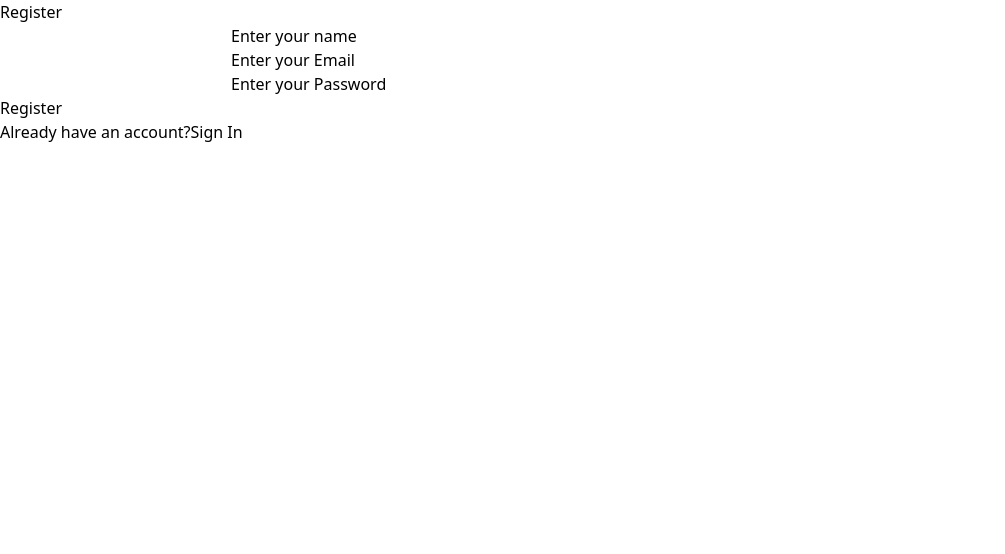
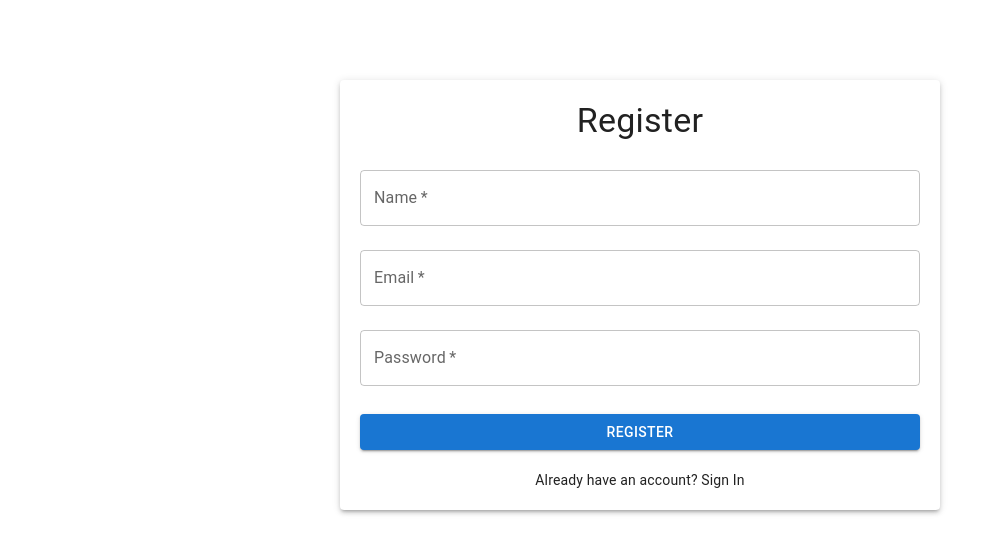
Before and after one commit to mahmoodiftee/Accredian-frontend-task, a React (Vite) app: page / in a window 1280 px wide. Shown: the top 554 px of the page, without its empty margins (0-1005 px from the left). Built offline with nearby package versions, Linux system fonts and the light colour scheme.

Commit message:
redesigning the forms using material ui

```diff
--- a/package.json
+++ b/package.json
@@ -10,6 +10,9 @@
     "preview": "vite preview"
   },
   "dependencies": {
+    "@emotion/react": "^11.11.1",
+    "@emotion/styled": "^11.11.0",
+    "@mui/material": "^5.15.0",
     "axios": "^1.6.2",
     "localforage": "^1.10.0",
     "match-sorter": "^6.3.1",
--- a/src/Pages/Registration.jsx
+++ b/src/Pages/Registration.jsx
@@ -1,17 +1,26 @@
+import React, { useState } from "react";
+import { Link, useNavigate } from "react-router-dom";
+import { TextField, Button, Typography, Container, Paper } from "@mui/material";
+import { styled } from "@mui/system";
 import axios from "axios";
 import toast from "react-hot-toast";
-import { Link } from "react-router-dom";
+
+const StyledPaper = styled(Paper)({
+    maxWidth: "600px",
+    margin: "auto",
+    padding: "20px",
+    marginTop: "10vh",
+});
 
 const Registration = () => {
+    const navigate = useNavigate();
+    const [name, setName] = useState("");
+    const [email, setEmail] = useState("");
+    const [password, setPassword] = useState("");
 
     const handleSignUp = async (e) => {
         e.preventDefault();
-        const email = e.target.email.value;
-        const password = e.target.password.value;
-        const name = e.target.name.value;
-        console.log(name, email, password);
         const userInfo = { name, email, password };
-        console.log(userInfo);
 
         if (password.length < 6) {
             toast.error("Password must be at least 6 characters")
@@ -22,90 +31,75 @@ const Registration = () => {
         if (!/[!@#$%^&*()_+{}\[\]:;<>,.?~\\-]/.test(password)) {
             toast.error("Password must contain one special character such as ( @ )")
         }
+
         axios.post('http://localhost:8081/signup', userInfo)
             .then(res => {
                 if (res.status === 200 && res.data.affectedRows > 0) {
                     toast.success("User created successfully");
+                    navigate('/login');
                 } else {
                     toast.error("Failed to create user");
                 }
-                console.log(res);
             })
             .catch(err => toast.error(err));
-
     };
 
-
     return (
-        <div className="mt-10 h-screen">
-            <div className="flex justify-center items-center ">
-                <div className="max-w-[600px] lg:px-10 relative flex flex-col rounded-xl border bg-white bg-clip-border  text-[#403F3F] shadow-none">
-                    <p className="block w-[60%] mx-auto border-b-2 py-2 text-center text-3xl font-semibold leading-snug tracking-normal text-blue-gray-900 antialiased">
+        <Container>
+            <StyledPaper elevation={3}>
+                <Typography variant="h4" align="center" gutterBottom>
                     Register
-                    </p>
-                    <form
-                        onSubmit={handleSignUp}
-                        className="mt-4 mb-4 w-80 max-w-screen-lg"
-                    >
-                        <div className="mb-4 flex flex-col gap-4">
-                            <div className="relative h-10 w-[80%] mx-auto min-w-[200px]">
-                                <input
-                                    className="peer rounded-lg h-full w-full  border border-blue-gray-200 border-t-transparent bg-[#F3F3F3] p-3  text-sm font-normal text-blue-gray-700 outline outline-0 transition-all placeholder-shown:border placeholder-shown:border-blue-gray-200 placeholder-shown:border-t-blue-gray-200 focus:border-2 focus:border-[#403F3F] focus:border-t-transparent focus:outline-0 disabled:border-0 disabled:bg-blue-gray-50"
-                                    placeholder=" "
-                                    type="text"
-                                    name="name"
+                </Typography>
+                <form onSubmit={handleSignUp}>
+                    <TextField
+                        label="Name"
+                        variant="outlined"
+                        fullWidth
+                        margin="normal"
+                        value={name}
+                        onChange={(e) => setName(e.target.value)}
                         required
                     />
-                                <label className="before:content[' '] after:content[' '] pointer-events-none absolute left-0 -top-1.5 flex h-full w-full select-none text-[9px] font-normal leading-tight text-blue-gray-400 transition-all before:pointer-events-none before:mt-[6.5px] before:mr-1 before:box-border before:block before:h-1.5 before:w-2.5 before:rounded-tl-md before:border-t before:border-l before:border-blue-gray-200 before:transition-all after:pointer-events-none after:mt-[6.5px] after:ml-1 after:box-border after:block after:h-1.5 after:w-2.5 after:flex-grow after:rounded-tr-md after:border-t after:border-r after:border-blue-gray-200 after:transition-all peer-placeholder-shown:text-sm peer-placeholder-shown:leading-[4.1] peer-placeholder-shown:text-blue-gray-500 peer-placeholder-shown:before:border-transparent peer-placeholder-shown:after:border-transparent peer-focus:text-[9px] peer-focus:leading-tight peer-focus:text-[#403F3F] peer-focus:before:border-t-2 peer-focus:before:border-l-2 peer-focus:before:!border-[#403F3F] peer-focus:after:border-t-2 peer-focus:after:border-r-2 peer-focus:after:!border-[#403F3F] peer-disabled:text-transparent peer-disabled:before:border-transparent peer-disabled:after:border-transparent peer-disabled:peer-placeholder-shown:text-blue-gray-500">
-                                    Enter your name
-                                </label>
-                            </div>
-                            <div className="relative h-10 w-[80%] mx-auto min-w-[200px]">
-                                <input
-                                    className="peer rounded-lg h-full w-full  border border-blue-gray-200 border-t-transparent bg-[#F3F3F3] p-5  text-sm font-normal text-blue-gray-700 outline outline-0 transition-all placeholder-shown:border placeholder-shown:border-blue-gray-200 placeholder-shown:border-t-blue-gray-200 focus:border-2 focus:border-[#403F3F] focus:border-t-transparent focus:outline-0 disabled:border-0 disabled:bg-blue-gray-50"
-                                    placeholder=" "
+                    <TextField
+                        label="Email"
+                        variant="outlined"
+                        fullWidth
+                        margin="normal"
                         type="email"
-                                    name="email"
+                        value={email}
+                        onChange={(e) => setEmail(e.target.value)}
                         required
                     />
-                                <label className="before:content[' '] after:content[' '] pointer-events-none absolute left-0 -top-1.5 flex h-full w-full select-none text-[9px] font-normal leading-tight text-blue-gray-400 transition-all before:pointer-events-none before:mt-[6.5px] before:mr-1 before:box-border before:block before:h-1.5 before:w-2.5 before:rounded-tl-md before:border-t before:border-l before:border-blue-gray-200 before:transition-all after:pointer-events-none after:mt-[6.5px] after:ml-1 after:box-border after:block after:h-1.5 after:w-2.5 after:flex-grow after:rounded-tr-md after:border-t after:border-r after:border-blue-gray-200 after:transition-all peer-placeholder-shown:text-sm peer-placeholder-shown:leading-[4.1] peer-placeholder-shown:text-blue-gray-500 peer-placeholder-shown:before:border-transparent peer-placeholder-shown:after:border-transparent peer-focus:text-[9px] peer-focus:leading-tight peer-focus:text-[#403F3F] peer-focus:before:border-t-2 peer-focus:before:border-l-2 peer-focus:before:!border-[#403F3F] peer-focus:after:border-t-2 peer-focus:after:border-r-2 peer-focus:after:!border-[#403F3F] peer-disabled:text-transparent peer-disabled:before:border-transparent peer-disabled:after:border-transparent peer-disabled:peer-placeholder-shown:text-blue-gray-500">
-                                    Enter your Email
-                                </label>
-                            </div>
-                            <div className="relative h-10 w-[80%] mx-auto min-w-[200px]">
-                                <input
+                    <TextField
+                        label="Password"
+                        variant="outlined"
+                        fullWidth
+                        margin="normal"
                         type="password"
-                                    className="peer rounded-lg h-full w-full  border border-blue-gray-200 border-t-transparent bg-[#F3F3F3] p-5  text-sm font-normal text-blue-gray-700 outline outline-0 transition-all placeholder-shown:border placeholder-shown:border-blue-gray-200 placeholder-shown:border-t-blue-gray-200 focus:border-2 focus:border-[#403F3F] focus:border-t-transparent focus:outline-0 disabled:border-0 disabled:bg-blue-gray-50"
-                                    placeholder=" "
-                                    name="password"
+                        value={password}
+                        onChange={(e) => setPassword(e.target.value)}
                         required
                     />
-                                <label className="before:content[' '] after:content[' '] pointer-events-none absolute left-0 -top-1.5 flex h-full w-full select-none text-[9px] font-normal leading-tight text-blue-gray-400 transition-all before:pointer-events-none before:mt-[6.5px] before:mr-1 before:box-border before:block before:h-1.5 before:w-2.5 before:rounded-tl-md before:border-t before:border-l before:border-blue-gray-200 before:transition-all after:pointer-events-none after:mt-[6.5px] after:ml-1 after:box-border after:block after:h-1.5 after:w-2.5 after:flex-grow after:rounded-tr-md after:border-t after:border-r after:border-blue-gray-200 after:transition-all peer-placeholder-shown:text-sm peer-placeholder-shown:leading-[4.1] peer-placeholder-shown:text-blue-gray-500 peer-placeholder-shown:before:border-transparent peer-placeholder-shown:after:border-transparent peer-focus:text-[9px] peer-focus:leading-tight peer-focus:text-[#403F3F] peer-focus:before:border-t-2 peer-focus:before:border-l-2 peer-focus:before:!border-[#403F3F] peer-focus:after:border-t-2 peer-focus:after:border-r-2 peer-focus:after:!border-[#403F3F] peer-disabled:text-transparent peer-disabled:before:border-transparent peer-disabled:after:border-transparent peer-disabled:peer-placeholder-shown:text-blue-gray-500">
-                                    Enter your Password
-                                </label>
-                            </div>
-                        </div>
-                        <button
-                            className="mt-4 block w-[80%] mx-auto select-none rounded-lg bg-[#403F3F] py-3 px-6 text-center align-middle  text-xs font-bold uppercase text-white shadow-md shadow-[#403F3F]/20 transition-all hover:shadow-lg hover:shadow-[#403F3F]/40 focus:opacity-[0.85] focus:shadow-none active:opacity-[0.85] active:shadow-none disabled:pointer-events-none disabled:opacity-50 disabled:shadow-none"
+                    <Button
+                        variant="contained"
+                        color="primary"
+                        fullWidth
                         type="submit"
-                            data-ripple-light="true"
+                        style={{ marginTop: "20px" }}
                     >
                         Register
-                        </button>
-                        <p className="mt-4 text-[12px] block text-center font-normal leading-relaxed  text-[#403F3F] antialiased">
-                            Already have an account?
-                            <Link
-                                to={"/login"}
-                                className="font-medium text-[#292929] transition-colors hover:text-[#777676]"
-                                href="#"
+                    </Button>
+                    <Typography
+                        variant="body2"
+                        style={{ marginTop: "20px" }}
+                        align="center"
                     >
-                                Sign In
-                            </Link>
-                        </p>
+                        Already have an account?{" "}
+                        <Link to="/login">Sign In</Link>
+                    </Typography>
                 </form>
-                </div>
-            </div>
-        </div>
+            </StyledPaper>
+        </Container>
     );
 };
 
```
Also changed, not shown: src/Pages/Login.jsx (+10 -3 lines), 1 other file (tests, documents, lock files or other folders). Lines whose indentation alone changed are shown as unchanged.
